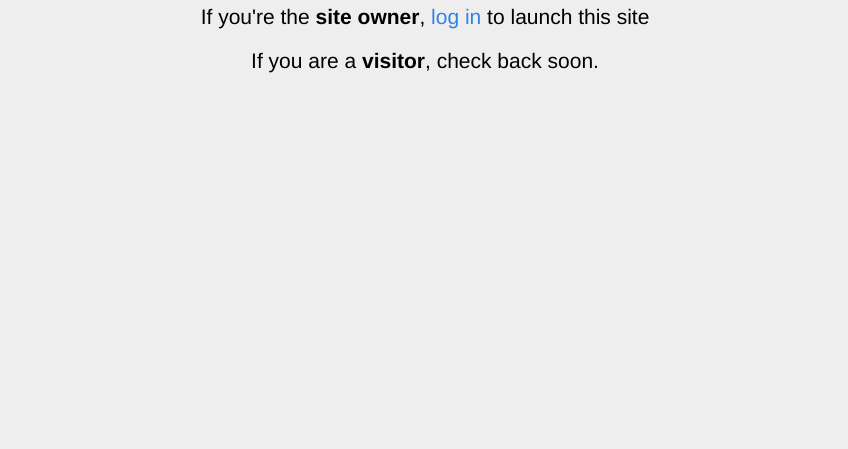
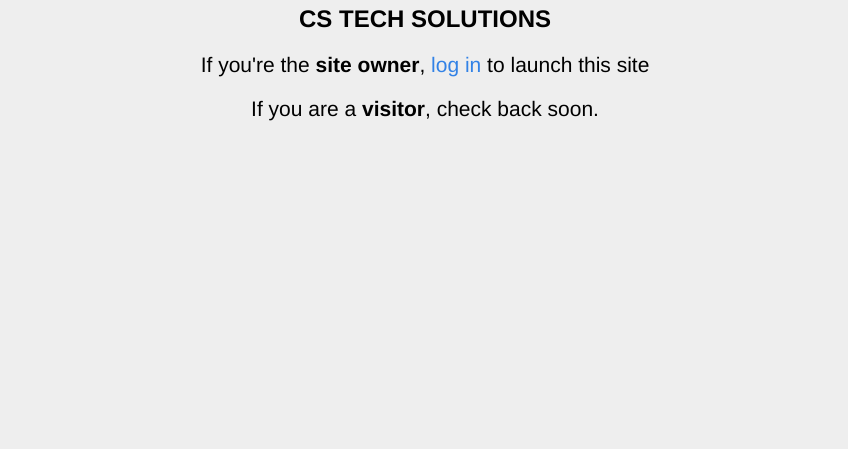
Before and after one commit to chitrangmshah/chitrangmshah.github.io, a plain HTML site: page csts.html in a window 1280 px wide. Shown: the part 351-800 px from the top of the page, without its empty margins (215-1063 px from the left). Drawn offline with Linux system fonts and the light colour scheme.

Commit message:
csts.html modified from csts.gdn shared hosting on NFP Hosting

```diff
--- a/csts.html
+++ b/csts.html
@@ -70,6 +70,7 @@
     <div class="col-md-12">
       <div class="main-icon text-success"><span class="uxicon uxicon-clock-refresh"></span></div>
       <h1>Future home of something quite cool.</h1>
+	<h2><strong>CS TECH SOLUTIONS</strong></h2>
       <p class="lead">If you're the <strong>site owner</strong>, <a href="/cpanel">log in</a> to launch this site</p>
       <p class="lead">If you are a <strong>visitor</strong>, check back soon.</p>
     </div>
```
